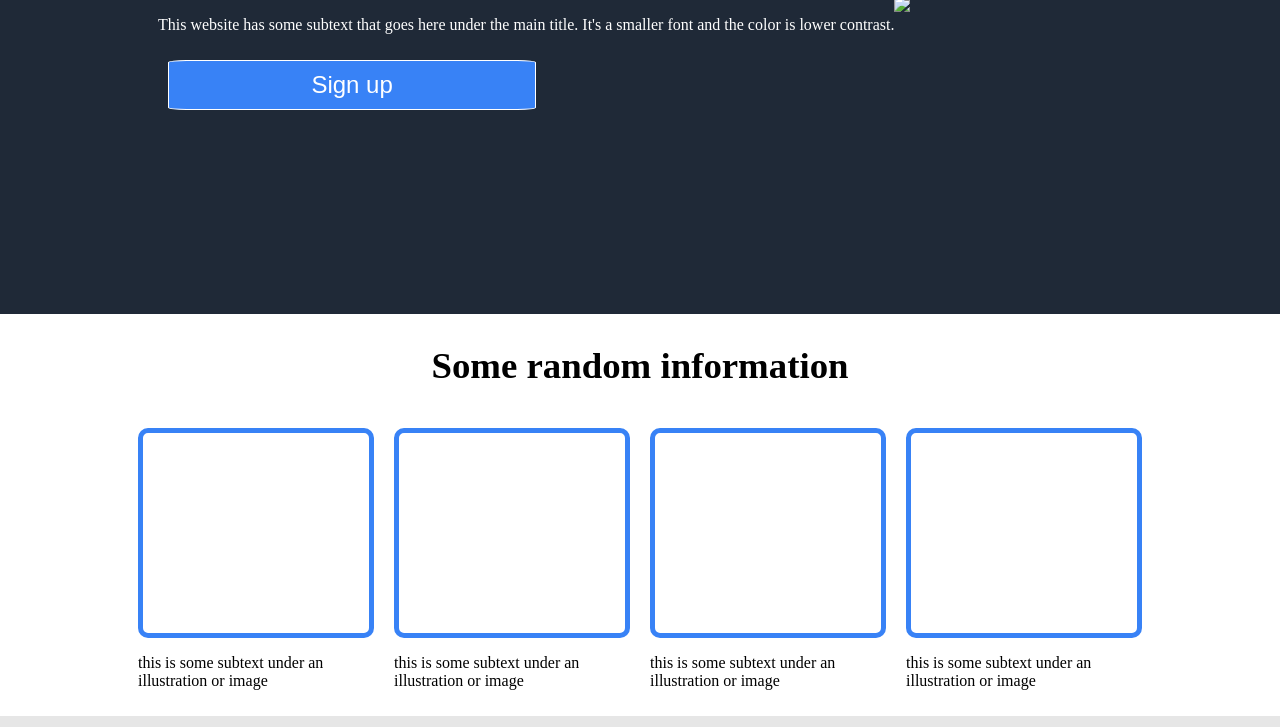
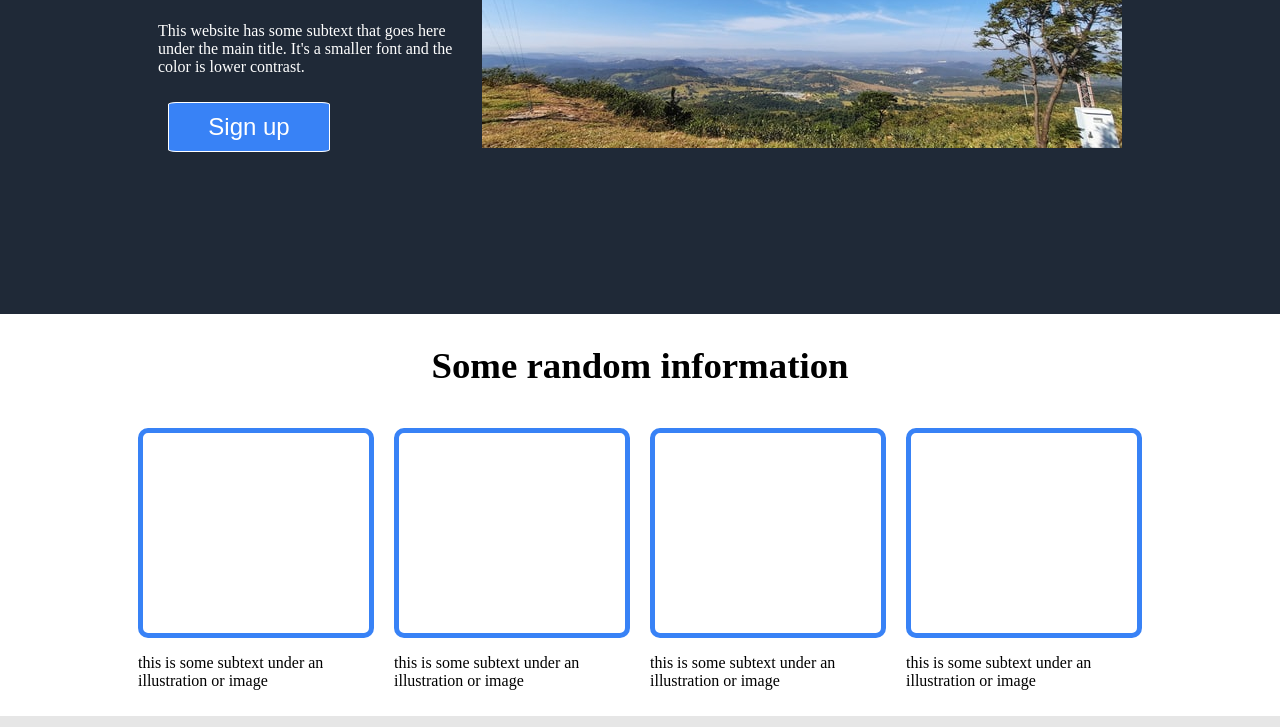
Before and after one commit to eliaske254/landing-page, a plain HTML site: page index.html in a window 1280 px wide. Shown: the part 373-1100 px from the top of the page. Drawn offline with Linux system fonts and the light colour scheme; the site is published under a folder, as on GitHub Pages, so addresses that start at the root find nothing.

Commit message:
chnaged image dir

```diff
--- a/index.html
+++ b/index.html
@@ -33,7 +33,7 @@
             <button class="btn-signup">Sign up</button>
             </div>
             <div class="img">
-                <img src="/images/img2.jpg">
+                <img src="images/img2.jpg">
             </div>
         </div>
     </div>
```
